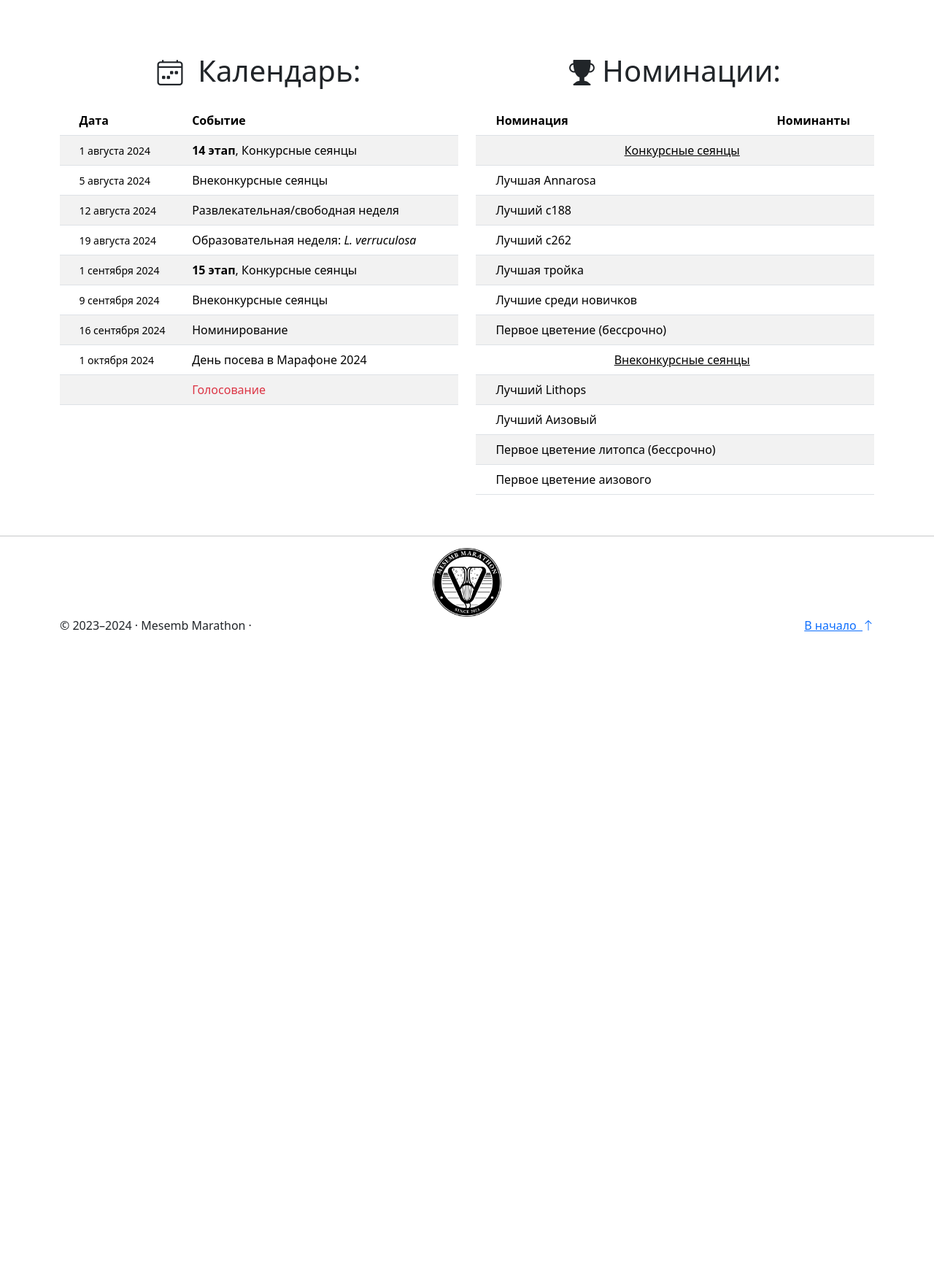
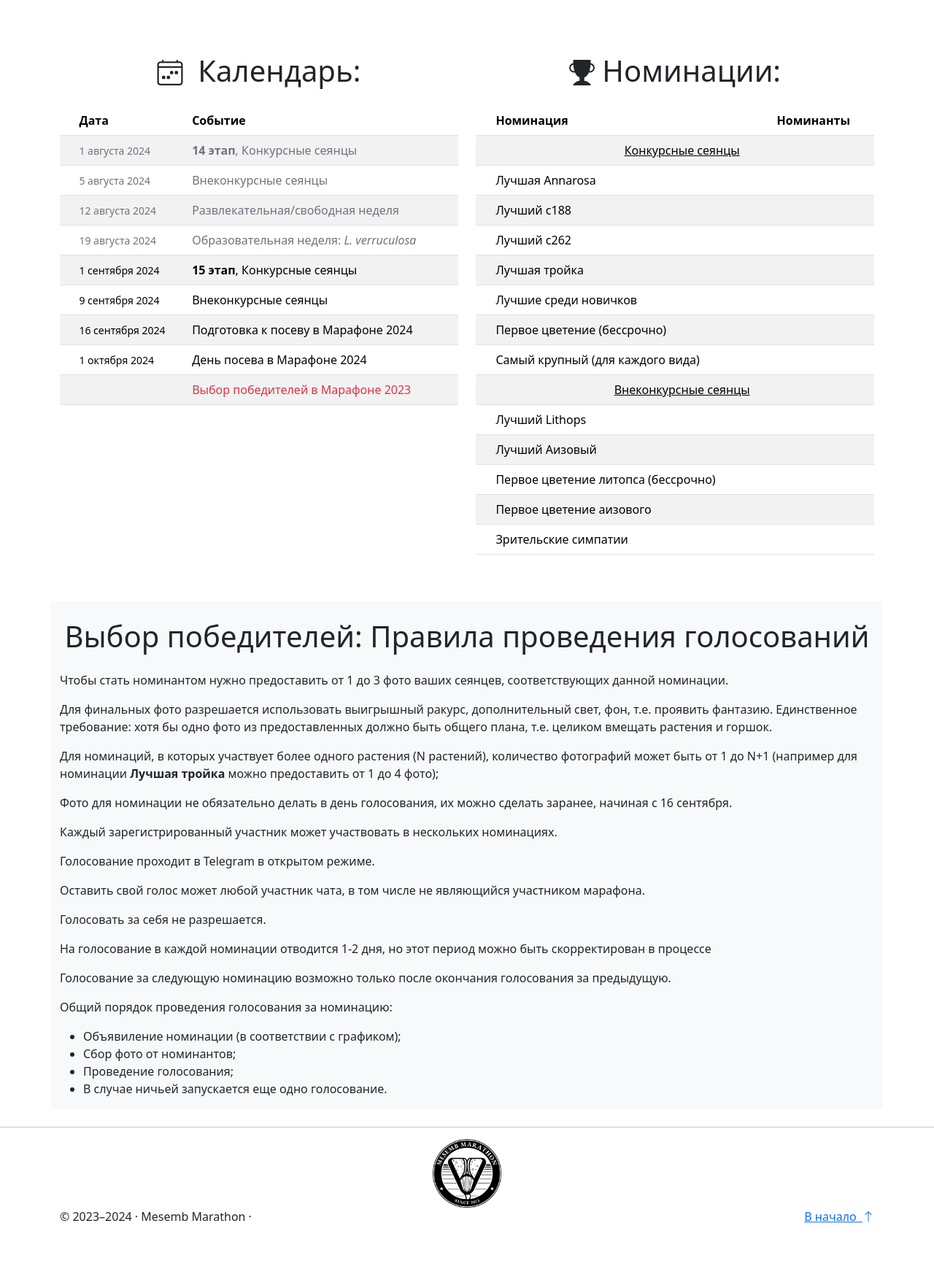
Before and after one commit to Square-Pot/lithops-life, a Django app: page /marathon/2023 in a window 1280 px wide. Shown: the part 874-2617 px from the top of the page at 73% size. Before the commit the page ends 1739 px from the top, so only its background shows below. Run offline with Django 4.2, Linux system fonts and the light colour scheme; parts of the project's set-up code (start-up, migrations or seed data) failed here and were passed over.

Commit message:
add rules

```diff
--- a/app/marathon/templates/marathon/2023.html
+++ b/app/marathon/templates/marathon/2023.html
@@ -95,25 +95,25 @@
             </tr>
           </thead>
           <tbody>
-            <tr>
+            <tr >
               <th scope="row"></th>
-              <td><small>1 августа 2024</small></td>
-              <td><strong>14 этап</strong>, Конкурсные сеянцы</td>
+              <td class="text-secondary"><small>1 августа 2024</small></td>
+              <td class="text-secondary"><strong>14 этап</strong>, Конкурсные сеянцы</td>
             </tr>
             <tr>
               <th scope="row"></th>
-              <td><small>5 августа 2024</small></td>
-              <td>Внеконкурсные сеянцы</td>
+              <td class="text-secondary"><small>5 августа 2024</small></td>
+              <td class="text-secondary">Внеконкурсные сеянцы</td>
             </tr>
             <tr>
               <th scope="row"></th>
-              <td><small>12 августа 2024</small></td>
-              <td>Развлекательная/свободная неделя</td>
+              <td class="text-secondary"><small>12 августа 2024</small></td>
+              <td class="text-secondary">Развлекательная/свободная неделя</td>
             </tr>
             <tr>
               <th scope="row"></th>
-              <td><small>19 августа 2024</small></td>
-              <td>Образовательная неделя: <em>L. verruculosa</em></td>
+              <td class="text-secondary"><small>19 августа 2024</small></td>
+              <td class="text-secondary">Образовательная неделя: <em>L. verruculosa</em></td>
             </tr>
             <tr>
               <th scope="row"></th>
@@ -128,7 +128,7 @@
             <tr>
               <th scope="row"></th>
               <td><small>16 сентября 2024</small></td>
-              <td>Номинирование</td>
+              <td>Подготовка к посеву в Марафоне 2024</td>
             </tr>
             <tr>
               <th scope="row"></th>
@@ -138,7 +138,7 @@
             <tr>
               <th scope="row"></th>
               <td><small></small></td>
-              <td class="text-danger">Голосование</td>
+              <td class="text-danger">Выбор победителей в Марафоне 2023</td>
             </tr>
           </tbody>
         </table>
@@ -192,6 +192,11 @@
             </tr>
             <tr>
               <th scope="row"></th>
+              <td>Самый крупный (для каждого вида)</td>
+              <td></td>
+            </tr>
+            <tr>
+              <th scope="row"></th>
               <td colspan="2" class="text-center"><u>Внеконкурсные сеянцы</u></td>
             </tr>
             <tr>
@@ -214,11 +219,38 @@
               <td>Первое цветение аизового</td>
               <td></td>
             </tr>
+            <tr>
+              <th scope="row"></th>
+              <td>Зрительские симпатии</td>
+              <td></td>
+            </tr>
           </tbody>
         </table>
       </div>
     </div>
 
+    <div class="row my-4 bg-light ">
+      <div class="col-12">
+          <h2 class="display-6 my-4 text-center" id="competition">Выбор победителей: Правила проведения голосований</h2>
+          <p>Чтобы стать номинантом нужно предоставить от 1 до 3 фото ваших сеянцев, соответствующих данной номинации.</p>
+          <p>Для финальных фото разрешается использовать выигрышный ракурс, дополнительный свет, фон, т.е. проявить фантазию. Единственное требование: хотя бы одно фото из предоставленных должно быть общего плана, т.е. целиком вмещать растения и горшок.</p>
+          <p>Для номинаций, в которых участвует более одного растения (N растений), количество фотографий может быть от 1 до N+1 (например для номинации <strong>Лучшая тройка</strong> можно предоставить от 1 до 4 фото);</p>
+          <p>Фото для номинации не обязательно делать в день голосования, их можно сделать заранее, начиная с 16 сентября.</p>
+          <p>Каждый зарегистрированный участник может участвовать  в нескольких номинациях.</p>
+          <p>Голосование проходит в Telegram в открытом режиме.</p>
+          <p>Оставить свой голос может любой участник чата, в том числе не являющийся участником марафона.</p>
+          <p>Голосовать за себя не разрешается.</p>
+          <p>На голосование в каждой номинации отводится 1-2 дня, но этот период можно быть скорректирован в процессе</p>
+          <p>Голосование за следующую номинацию возможно только после окончания голосования за предыдущую.</p>
+          <p>Общий порядок проведения голосования за номинацию:</p>
+          <ul>
+            <li>Объявиление номинации (в соответствии с графиком);</li>
+            <li>Сбор фото от номинантов;</li>
+            <li>Проведение голосования;</li>
+            <li>В случае ничьей запускается еще одно голосование.</li>
+          </ul>
+      </div>
+    </div>
   </div>
 </main>
 
--- a/app/marathon/templates/marathon/index.html
+++ b/app/marathon/templates/marathon/index.html
@@ -21,7 +21,7 @@
           </div>
           <ul class="list-group list-group-flush">
             <li class="list-group-item"><small>Статус:</small>&nbsp; <span class="badge text-bg-success">Идёт</span></li>
-            <li class="list-group-item"><small>Тема недели: <em>L. verruculosa</em></small></li>
+            <li class="list-group-item"><small>Тема недели: <em>Конкурсные сеянцы</em></small></li>
             <li class="list-group-item"><small>
               Конкурсные виды:
               <ul>
```
